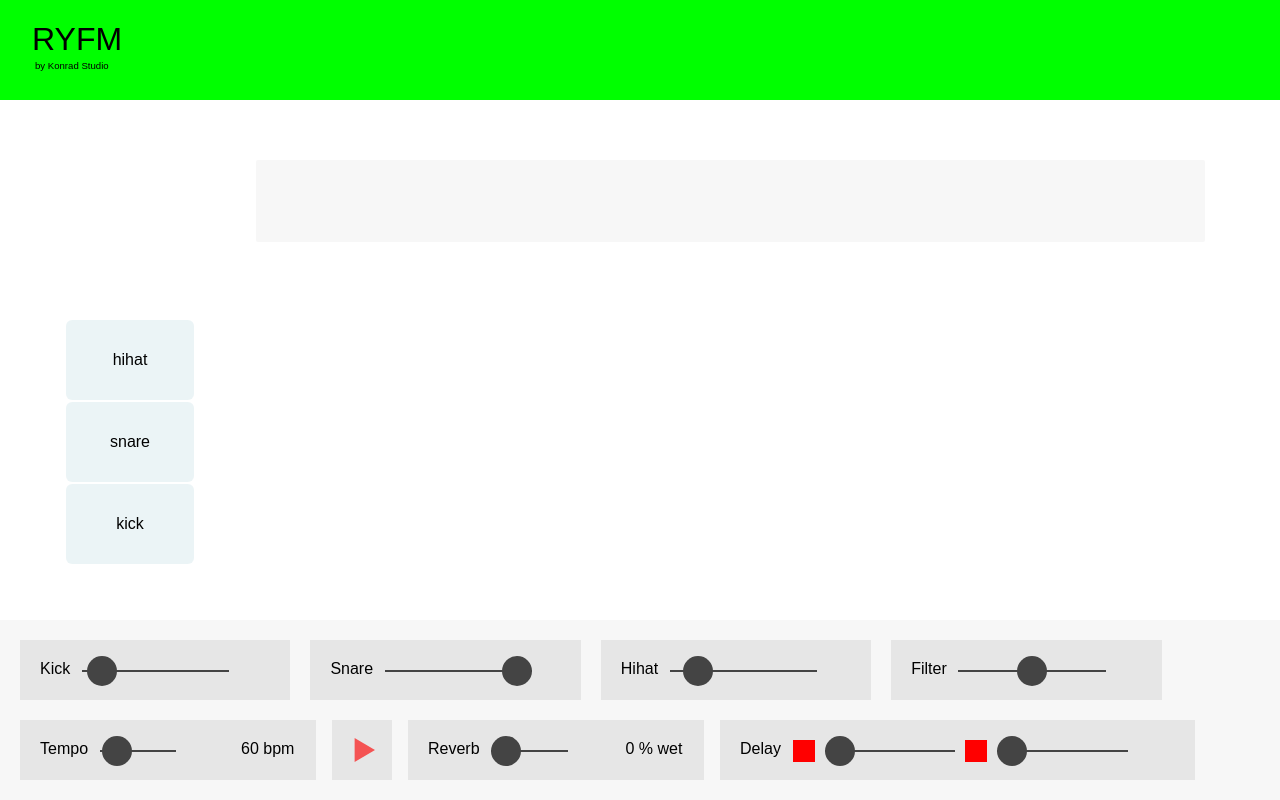
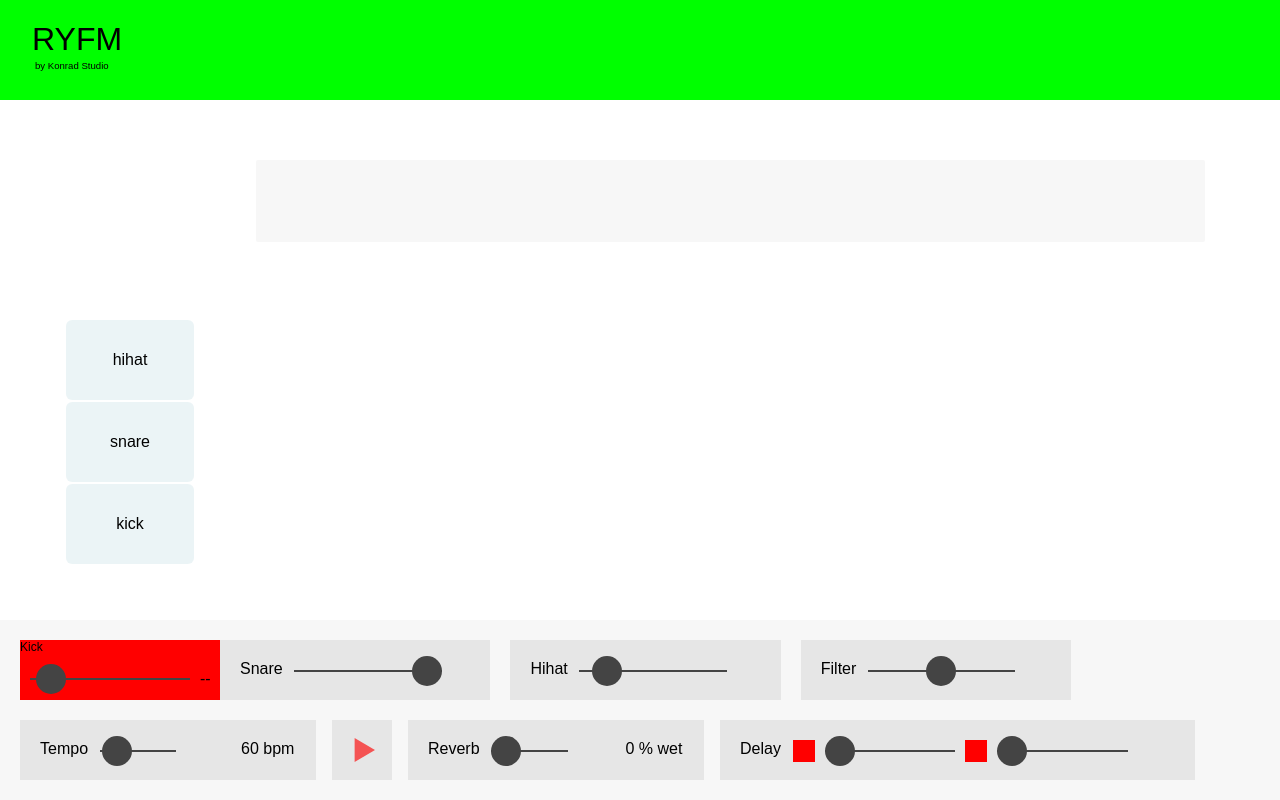
Before and after one commit to nckn/ryfm, a Nuxt app: page / in a window 1280 px wide. Built offline with nearby package versions, Linux system fonts and the light colour scheme.

Commit message:
Made 1st slider component

```diff
--- a/assets/basics/main.scss
+++ b/assets/basics/main.scss
@@ -321,6 +321,10 @@ input[class=synth-slider] {
   width: 64%;
 }
 
+input[class=slider] {
+  width: 80%;
+}
+
 div.node.player > input[type=range] {
 
 }
--- /dev/null
+++ b/components/gui/Slider.vue
@@ -0,0 +1,60 @@
+<template lang="pug">
+  div.slider-wrapper
+    label {{ slider_name }}
+    div.slider-row
+      input.slider(:name='`${slider_name}`', type='range', min='30', max='500', step='1', value='50')
+      p.value.synth-output --
+</template>
+
+<script>
+export default {
+  name: 'Slider',
+  props: ['slider_name'],
+  data () {
+    return {
+      //
+    }
+  },
+  mounted() {
+    var self = this
+    // self.setupAudioContext()
+  },
+  methods: {
+    // setupAudioContext: function() {
+    //   var self = this
+    //   console.log(self)
+    //   // requestAnimationFrame(self.performAnimation)
+    //   // cancelAnimationFrame(request) //stop the animation
+    // }
+  }
+}
+
+</script>
+
+<style lang="scss" scoped>
+
+.slider-wrapper { background: red; }
+
+.slider-wrapper {
+  width: 200px;
+  height: 60px;
+  // background: #e6e6e6;
+  float: left;
+  display: flex;
+  flex-direction: column;
+  justify-content: flex-start;
+  .slider-row {
+    display: flex;
+    align-items: center;
+    justify-content: space-between;
+    .value {
+      width: 20px;
+    }
+  }
+  label {
+    font-size: 12px;
+  }
+  // padding: 20px; margin-right: 20px;
+}
+
+</style>
--- a/pages/index.vue
+++ b/pages/index.vue
@@ -10,10 +10,11 @@
     .synth-container
     .main-content-container
     .controlpanel.one
-      .control-section.soundtweak
-        p Kick
-        input.synth-slider(name='kick', type='range', min='30', max='500', step='1', value='50')
-        // <p class="synth-output">60 bpm</p>
+      Slider(:slider_name="'Kick'")
+      //- .control-section.soundtweak
+      //-   p Kick
+      //-   input.synth-slider(name='kick', type='range', min='30', max='500', step='1', value='50')
+      //-   // <p class="synth-output">60 bpm</p>
       .control-section.soundtweak
         p Snare
         input.synth-slider(name='snare', type='range', min='100', max='4096', step='1', value='4096')
@@ -50,8 +51,14 @@
 </template>
 
 <script>
+
+import Slider from '../components/gui/Slider'
+
 export default {
   name: 'Ryfm',
+  components: {
+    Slider
+  },
   data () {
     return {
       isTouch: null,
@@ -85,6 +92,7 @@ export default {
       self.wet = self.audioContext.createGain()
       self.delay = self.audioContext.createDelay()
       self.feedbackGain = self.audioContext.createGain()
+      self.mixGain.connect(self.audioContext.destination);
       console.log(self)
       self.listenForKeys()
       // requestAnimationFrame(self.performAnimation)
@@ -150,9 +158,35 @@ export default {
         node.connect(filter);
         filter.connect(self.filterGain);
         self.filterGain.connect(self.mixGain);
-        self.mixGain.connect(self.audioContext.destination);
         node.start(self.audioContext.currentTime);
         node.stop(self.audioContext.currentTime + 0.2);
+      } else if (key == '72') {
+        // Make osc
+        var fundamental = 40;
+        var gainOsc4 = self.audioContext.createGain();
+        var ratios = [2, 3, 4.16, 5.43, 6.79, 8.21];
+        // Filter
+        var bandpass = self.audioContext.createBiquadFilter();
+        bandpass.type = "bandpass";
+        bandpass.frequency.value = 10000;
+        //
+        var highpass = self.audioContext.createBiquadFilter();
+        highpass.type = "highpass";
+        highpass.frequency.value = 7000;
+        ratios.forEach(function(ratio) {
+          var osc4 = self.audioContext.createOscillator();
+          osc4.type = "square";
+          osc4.frequency.value = fundamental * ratio;
+          osc4.connect(bandpass);
+          osc4.start(self.audioContext.currentTime);
+          osc4.stop(self.audioContext.currentTime + 0.05);
+        });
+        gainOsc4.gain.setValueAtTime(1, self.audioContext.currentTime);
+        gainOsc4.gain.exponentialRampToValueAtTime(0.01, self.audioContext.currentTime + 0.05);
+        bandpass.connect(highpass);
+        highpass.connect(gainOsc4);
+        gainOsc4.connect(self.mixGain);
+        self.mixGain.gain.value = 1;
       }
     },
     listenForKeys: function() {
```
